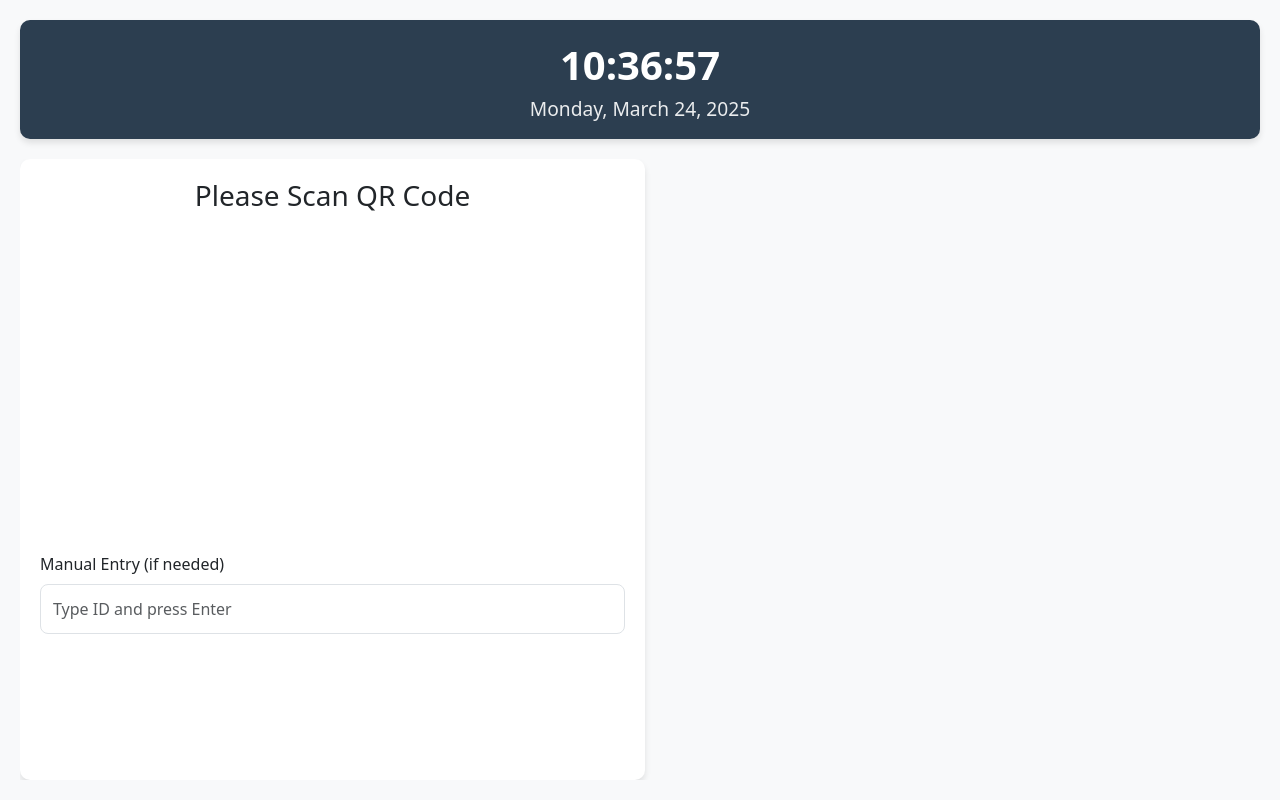
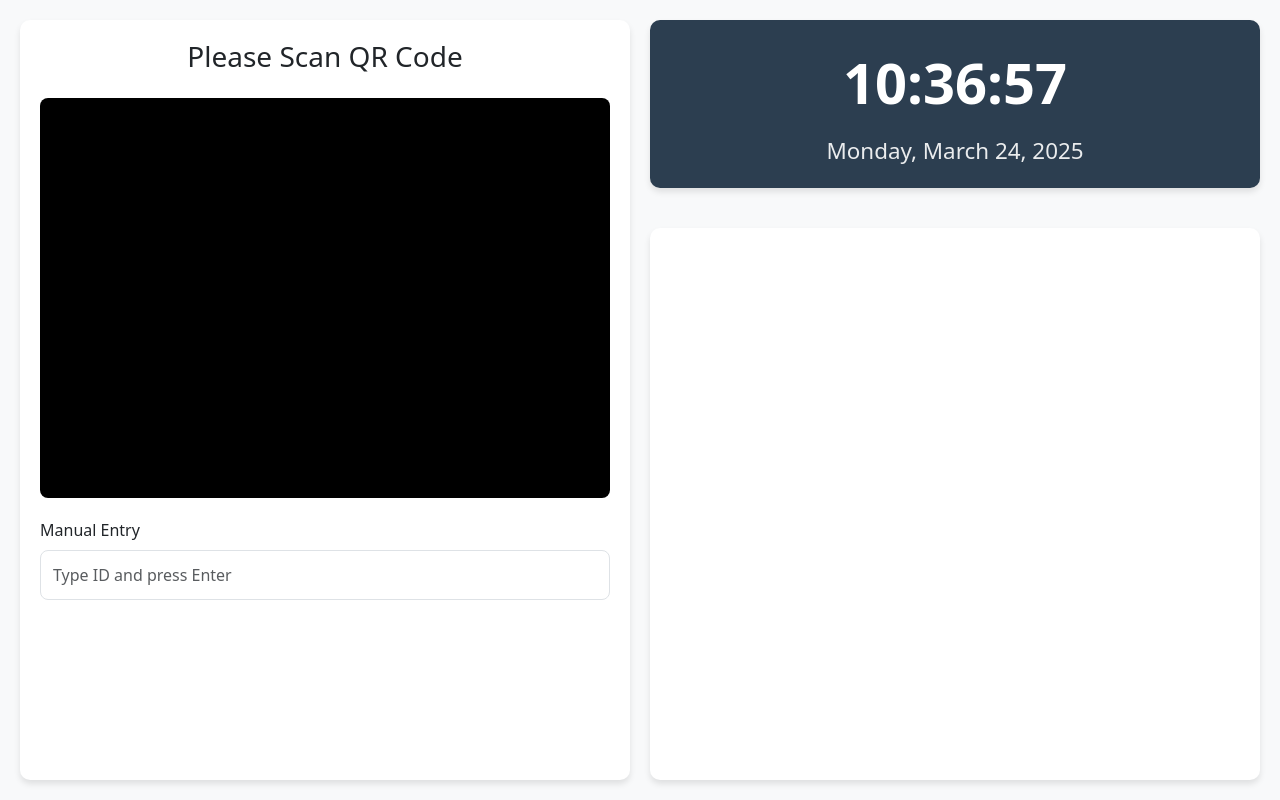
Before and after one commit to micqie/Library, a PHP site: page / in a window 1280 px wide. Run offline with PHP 8.4, Linux system fonts and the light colour scheme; some libraries are stand-ins or nearby versions.

Commit message:
fixed manual input

```diff
--- a/css/index.css
+++ b/css/index.css
@@ -6,50 +6,63 @@ body {
     padding: 20px;
     height: 100vh;
     display: flex;
-    flex-direction: column;
+    gap: 20px;
 }
 .clock-container {
     background: #2c3e50;
     color: white;
-    padding: 15px;
+    padding: 20px;
     border-radius: 10px;
-    margin-bottom: 20px;
     text-align: center;
     box-shadow: 0 4px 6px rgba(0, 0, 0, 0.1);
+    margin-bottom: 20px;
 }
 .clock {
-    font-size: 2.5rem;
+    font-size: 3.5rem;
     font-weight: bold;
     margin: 0;
 }
 .date {
-    font-size: 1.2rem;
+    font-size: 1.4rem;
     opacity: 0.9;
+    margin-top: 10px;
 }
 .content-container {
+    flex: 1;
     display: flex;
+    flex-direction: column;
     gap: 20px;
+    max-width: 50%;
+}
+.right-section {
     flex: 1;
-    overflow: hidden;
+    max-width: 50%;
+    display: flex;
+    flex-direction: column;
+    gap: 20px;
 }
 .scanner-section {
+    background: white;
+    border-radius: 10px;
+    padding: 20px;
+    box-shadow: 0 4px 6px rgba(0, 0, 0, 0.1);
+    height: calc(100vh - 40px);
+}
+.info-section {
     flex: 1;
+    overflow-y: auto;
     background: white;
     border-radius: 10px;
     padding: 20px;
     box-shadow: 0 4px 6px rgba(0, 0, 0, 0.1);
 }
-.info-section {
-    flex: 1;
-    overflow-y: auto;
-    padding-right: 10px;
-}
 .video-container {
     width: 100%;
-    height: 300px;
+    height: 400px;
     overflow: hidden;
     border-radius: 8px;
     background: #000;
+    margin-bottom: 20px;
 }
 #preview {
     width: 100%;
--- a/index.html
+++ b/index.html
@@ -8,173 +8,37 @@
     <script src="https://rawgit.com/schmich/instascan-builds/master/instascan.min.js"></script>
     <link href="https://cdn.jsdelivr.net/npm/bootstrap@5.3.0/dist/css/bootstrap.min.css" rel="stylesheet">
 
-    <style>
-        body {
-            background-color: #f8f9fa;
-            min-height: 100vh;
-        }
-        .main-container {
-            padding: 20px;
-            height: 100vh;
-            display: flex;
-            flex-direction: column;
-        }
-        .clock-container {
-            background: #2c3e50;
-            color: white;
-            padding: 15px;
-            border-radius: 10px;
-            margin-bottom: 20px;
-            text-align: center;
-            box-shadow: 0 4px 6px rgba(0, 0, 0, 0.1);
-        }
-        .clock {
-            font-size: 2.5rem;
-            font-weight: bold;
-            margin: 0;
-        }
-        .date {
-            font-size: 1.2rem;
-            opacity: 0.9;
-        }
-        .content-container {
-            display: flex;
-            gap: 20px;
-            flex: 1;
-            overflow: hidden;
-        }
-        .scanner-section {
-            flex: 1;
-            background: white;
-            border-radius: 10px;
-            padding: 20px;
-            box-shadow: 0 4px 6px rgba(0, 0, 0, 0.1);
-        }
-        .info-section {
-            flex: 1;
-            overflow-y: auto;
-            padding-right: 10px;
-        }
-        #preview {
-            width: 100%;
-            max-width: 100%;
-            border-radius: 8px;
-            margin-bottom: 20px;
-        }
-        .user-card {
-            margin-bottom: 15px;
-            transition: all 0.3s ease;
-            border-radius: 8px;
-            overflow: hidden;
-            opacity: 1;
-        }
-        .user-card.fade-out {
-            opacity: 0;
-            transition: opacity 0.5s ease-out;
-        }
-        .user-card.timeout {
-            opacity: 0.5;
-        }
-        .card-header {
-            border-radius: 8px 8px 0 0 !important;
-        }
-        #cooldownMessage {
-            position: fixed;
-            top: 50%;
-            left: 50%;
-            transform: translate(-50%, -50%);
-            background: rgba(0, 0, 0, 0.8);
-            color: white;
-            padding: 20px;
-            border-radius: 10px;
-            text-align: center;
-            z-index: 1000;
-            display: none;
-            animation: fadeIn 0.3s ease-in;
-        }
-        @keyframes fadeIn {
-            from { opacity: 0; }
-            to { opacity: 1; }
-        }
-        @keyframes fadeOut {
-            from { opacity: 1; }
-            to { opacity: 0; }
-        }
-        .form-control {
-            border-radius: 8px;
-            padding: 12px;
-        }
-        .form-label {
-            font-weight: 500;
-            margin-bottom: 8px;
-        }
-        #messageContainer {
-            position: fixed;
-            top: 20px;
-            right: 20px;
-            z-index: 1000;
-            max-width: 300px;
-        }
-        .message {
-            background: rgba(0, 0, 0, 0.8);
-            color: white;
-            padding: 15px;
-            border-radius: 8px;
-            margin-bottom: 10px;
-            animation: slideIn 0.3s ease-out;
-            opacity: 1;
-            transition: opacity 0.5s ease-out;
-        }
-        .message.fade-out {
-            opacity: 0;
-        }
-        @keyframes slideIn {
-            from {
-                transform: translateX(100%);
-                opacity: 0;
-            }
-            to {
-                transform: translateX(0);
-                opacity: 1;
-            }
-        }
-        .video-container {
-            width: 100%;
-            height: 300px;
-            object-fit: cover;
-        }
-    </style>
+    <link rel="stylesheet" href="css/index.css">
 </head>
 <body>
     <div id="messageContainer"></div>
     <div class="main-container">
-        <div class="clock-container">
-            <div class="clock" id="clock">00:00:00</div>
-            <div class="date" id="date">Loading...</div>
-        </div>
-
+        <!-- Left Side: Scanner -->
         <div class="content-container">
-            <!-- Scanner Section -->
             <div class="scanner-section">
                 <h3 class="text-center mb-4">Please Scan QR Code</h3>
-                <div class="mb-3 video-container">
-                    <video id="preview" style="width: 100%; height: 300px; object-fit: cover;"></video>
+                <div class="video-container">
+                    <video id="preview"></video>
                 </div>
                 <div class="mb-3">
-                    <label for="user_schoolId" class="form-label">Manual Entry (if needed)</label>
+                    <label for="user_schoolId" class="form-label">Manual Entry</label>
                     <input type="text"
                            class="form-control"
                            id="user_schoolId"
                            placeholder="Type ID and press Enter"
                            autocomplete="off"
-                           style="opacity: 1; pointer-events: auto;"
-                    >
+                           style="opacity: 1; pointer-events: auto;">
                 </div>
             </div>
+        </div>
 
-            <!-- Information Section -->
+        <!-- Right Side: Clock and Active Users -->
+        <div class="right-section">
+            <div class="clock-container">
+                <div class="clock" id="clock">00:00:00</div>
+                <div class="date" id="date">Loading...</div>
+            </div>
             <div class="info-section">
-
                 <div id="activeUsers">
                     <!-- User cards will be added here dynamically -->
                 </div>
@@ -182,12 +46,6 @@
         </div>
     </div>
 
-    <!-- Cooldown Message -->
-    <div id="cooldownMessage">
-        <h4>Please wait before scanning again</h4>
-        <div id="cooldownTimer">1:00</div>
-    </div>
-
     <script src="js/scan.js" ></script>
     <script src="https://cdn.jsdelivr.net/npm/bootstrap@5.3.0/dist/js/bootstrap.bundle.min.js"></script>
 </body>
--- a/js/scan.js
+++ b/js/scan.js
@@ -5,6 +5,7 @@ const COOLDOWN_DURATION = 60; // 1 minute cooldown
 let activeUsers = new Map(); // Store active users and their timeouts
 let cooldownUsers = new Map(); // Store users in cooldown
 let cooldownIntervals = new Map(); // Store cooldown intervals
+
 
 function showMessage(message, type = 'info', countdown = null) {
     const messageContainer = document.getElementById('messageContainer');
@@ -62,6 +63,8 @@ function showMessage(message, type = 'info', countdown = null) {
     }
 }
 
+
+
 function showCooldownMessage(userId) {
     const message = document.getElementById('cooldownMessage');
     const timer = document.getElementById('cooldownTimer');
@@ -85,6 +88,7 @@ function showCooldownMessage(userId) {
 
     cooldownIntervals.set(userId, interval);
 }
+
 
 function createUserCard(userData, isTimeout = false) {
     const cardId = `user-${Date.now()}`;
@@ -140,6 +144,8 @@ function createUserCard(userData, isTimeout = false) {
     return cardId;
 }
 
+
+
 // Update the scanner initialization code
 Instascan.Camera.getCameras().then(function (cameras) {
     if (cameras.length > 0) {
@@ -174,6 +180,7 @@ Instascan.Camera.getCameras().then(function (cameras) {
         manualInput.placeholder = 'Camera access failed. Please enter ID manually';
     }
 });
+
 
 // Add error handling to the scanner
 scanner.addListener('scan-error', function (error) {
@@ -222,7 +229,7 @@ async function handleManualEntry(schoolId) {
     try {
         const response = await axios.post('./api/time_in.php', {
             user_schoolId: schoolId,
-            is_manual: true  // Add this flag to indicate manual entry
+            is_manual: true
         });
 
         console.log('API Response:', response.data);
@@ -230,8 +237,9 @@ async function handleManualEntry(schoolId) {
         if (response.data.user_data) {
             if (response.data.is_timeout) {
                 const card = createUserCard(response.data.user_data, true);
-                showMessage('Manual Time-out successful!');
+                showMessage('Time-out successful!');
 
+                // Fade out the card after timeout
                 setTimeout(() => {
                     const cardElement = document.getElementById(card);
                     if (cardElement) {
@@ -243,8 +251,9 @@ async function handleManualEntry(schoolId) {
                 }, 5000);
             } else {
                 const card = createUserCard(response.data.user_data);
-                showMessage('Manual Time-in successful!');
+                showMessage('Time-in successful!');
 
+                // Fade out the card after successful time-in
                 setTimeout(() => {
                     const cardElement = document.getElementById(card);
                     if (cardElement) {
@@ -265,7 +274,10 @@ async function handleManualEntry(schoolId) {
             request: error.request
         });
 
-        if (error.response?.data?.error) {
+        if (error.response?.data?.is_early_timeout) {
+            const remainingSeconds = error.response.data.remaining_seconds;
+            showMessage('', 'info', remainingSeconds);
+        } else if (error.response?.data?.error) {
             showMessage(error.response.data.error);
         } else {
             showMessage('Invalid user ID. Please try again.');
@@ -287,24 +299,16 @@ schoolIdInput.addEventListener('keypress', function (e) {
 
 // Keep the original handleScan function for QR scanning
 async function handleScan(schoolId) {
-    // Check cooldown only for QR scans
-    if (cooldownUsers.has(schoolId)) {
-        const timeLeft = Math.ceil((COOLDOWN_DURATION - (Date.now() - cooldownUsers.get(schoolId)) / 1000));
-        showMessage(`Please wait ${timeLeft} seconds before scanning again.`);
-        return;
-    }
-
     try {
         const response = await axios.post('./api/time_in.php', {
             user_schoolId: schoolId,
-            is_manual: false  // Add this flag to indicate QR scan
+            is_manual: false
         });
 
-        console.log('API Response:', response.data); // Add this for debugging
+        console.log('API Response:', response.data);
 
         if (response.data.user_data) {
             if (response.data.is_timeout) {
-                // Handle timeout
                 const card = createUserCard(response.data.user_data, true);
                 showMessage('Time-out successful!');
 
@@ -319,7 +323,6 @@ async function handleScan(schoolId) {
                     }
                 }, 5000);
             } else {
-                // Handle time-in
                 const card = createUserCard(response.data.user_data);
                 showMessage('Time-in successful!');
 
```
Also changed, not shown: users/js/admin_logs.js (deleted, +0 -86 lines), README.md.
